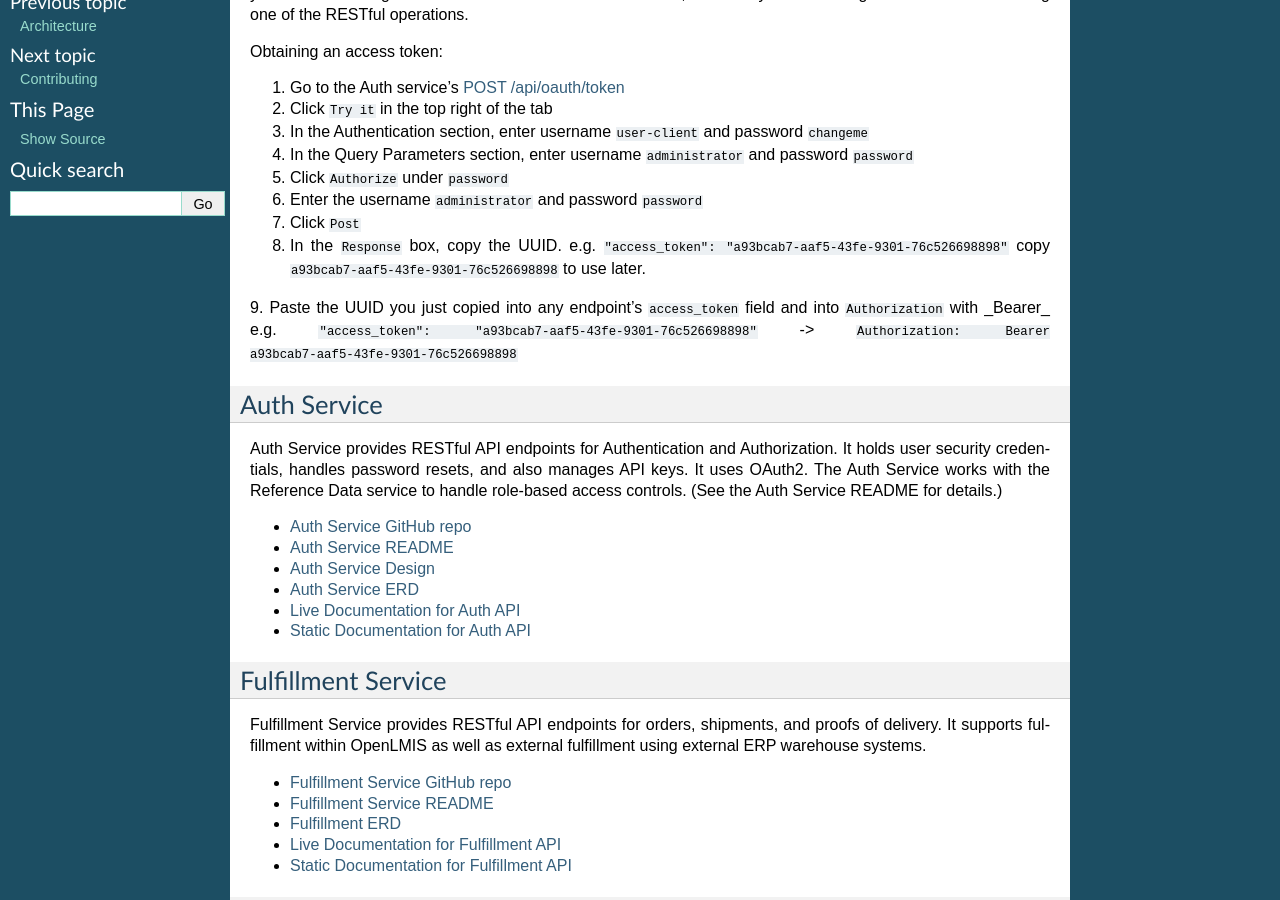
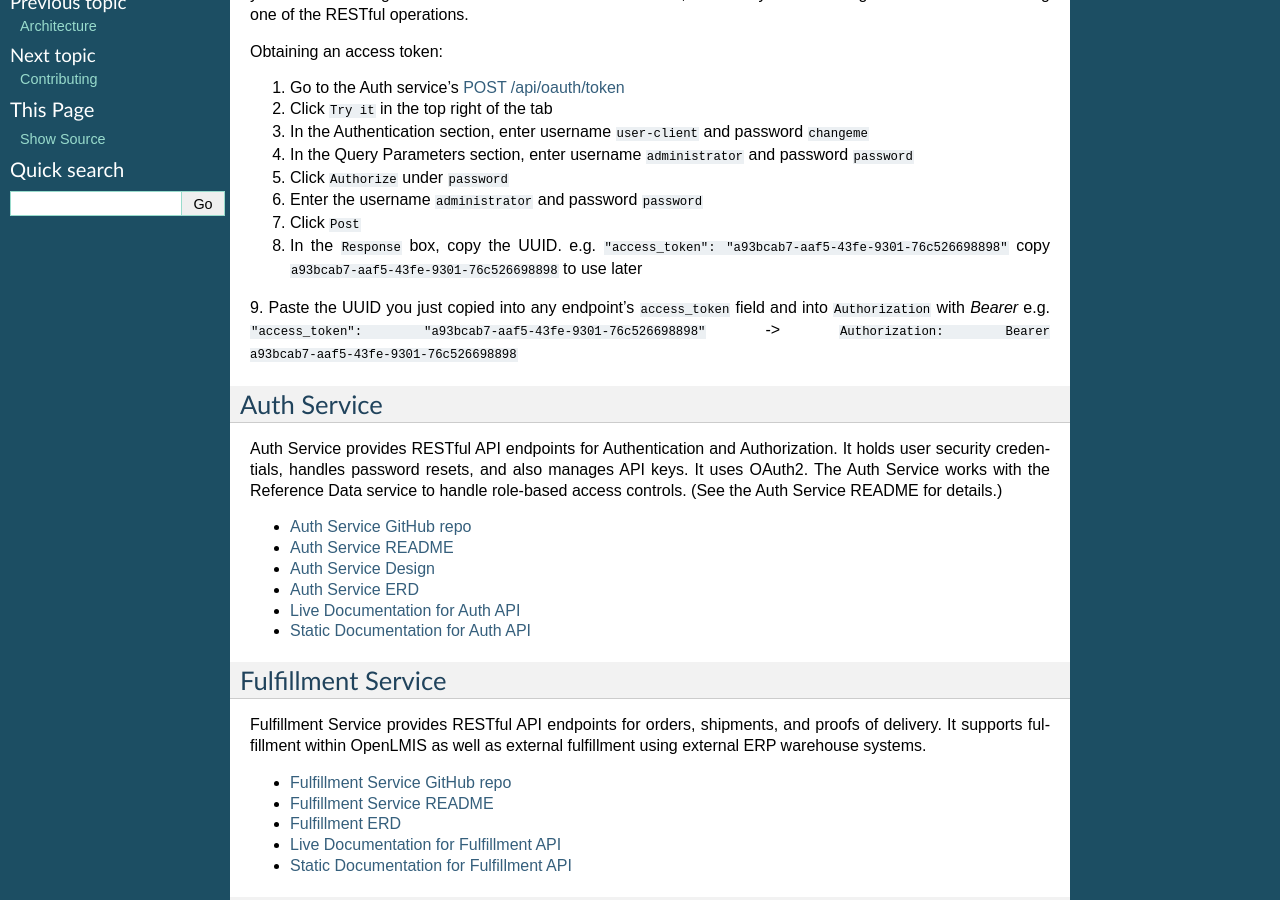
Before and after one commit to OpenLMIS/openlmis-ref-distro, a Sphinx documentation site: the page built from docs/source/components/index.rst, in a window 1280 px wide and 900 px high, scrolled down 301 px. Built offline with Sphinx 7.4.7, drawn with Linux system fonts in a browser that asks for light colours; pages that are not in the unit, such as notebooks, are missing from menus.

Commit message:
OLMIS-3708: Fixed docs

```diff
--- a/docs/source/components/index.rst
+++ b/docs/source/components/index.rst
@@ -26,8 +26,8 @@
 5. Click :code:`Authorize` under :code:`password`
 6. Enter the username :code:`administrator` and password :code:`password`
 7. Click :code:`Post`
-8. In the :code:`Response` box, copy the UUID.  e.g. :code:`"access_token": "a93bcab7-aaf5-43fe-9301-76c526698898"` copy :code:`a93bcab7-aaf5-43fe-9301-76c526698898` to use later.
-9. Paste the UUID you just copied into any endpoint's :code:`access_token` field and into :code:`Authorization` with _Bearer_
+8. In the :code:`Response` box, copy the UUID.  e.g. :code:`"access_token": "a93bcab7-aaf5-43fe-9301-76c526698898"` copy :code:`a93bcab7-aaf5-43fe-9301-76c526698898` to use later
+9. Paste the UUID you just copied into any endpoint's :code:`access_token` field and into :code:`Authorization` with *Bearer*
 e.g. :code:`"access_token": "a93bcab7-aaf5-43fe-9301-76c526698898"` -> :code:`Authorization: Bearer a93bcab7-aaf5-43fe-9301-76c526698898`
 
 ************
```
